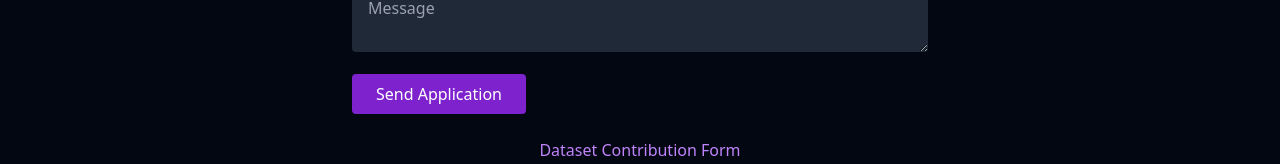
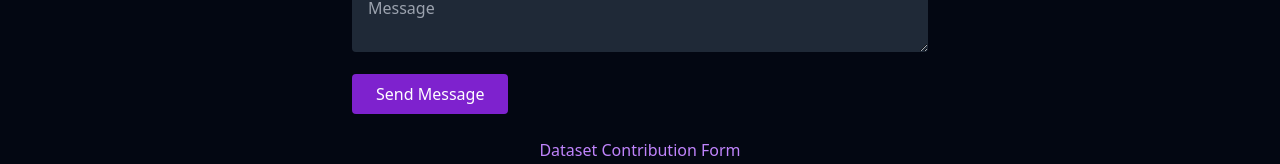
Before and after one commit to Charles04Ekanem/ant-research-website, a plain HTML site: page contact.html in a window 1280 px wide. Shown: the part 348-512 px from the top of the page. Drawn offline with nearby package versions, Linux system fonts and the light colour scheme.

Commit message:
Update contact.html

```diff
--- a/contact.html
+++ b/contact.html
@@ -70,7 +70,7 @@
       <input type="hidden" name="_next" value="https://antlab.com.ng/thank-you.html">
       <!-- Optional: Spam protection (honeypot field) -->
       <input type="text" name="_honey" style="display:none">
-      <button type="submit" class="bg-purple-700 px-6 py-2 rounded hover:bg-purple-900 transition">Send Application</button>
+      <button type="submit" class="bg-purple-700 px-6 py-2 rounded hover:bg-purple-900 transition">Send Message</button>
     </form>
     <div class="mt-6 space-y-2 text-center">
       <p><a href="consent form.pdf" class="text-purple-400">Dataset Contribution Form</a></p>
```
